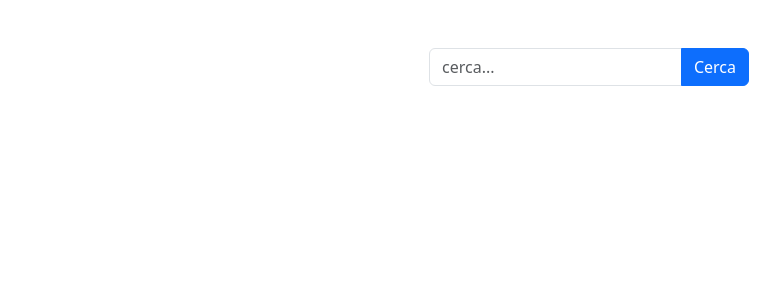
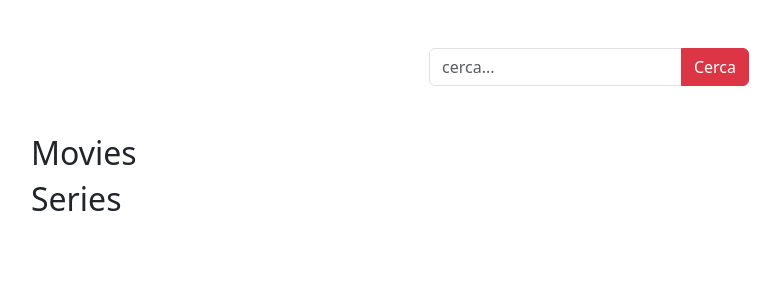
Before and after one commit to GuglielmoBini/vite-boolfix, a Vue app: page / in a window 1280 px wide. Shown: the top 300 px of the page, without its empty margins (51-831 px from the left). Built offline with nearby package versions, Linux system fonts and the light colour scheme.

Commit message:
corrections, added search for series and flags for language

```diff
--- a/src/App.vue
+++ b/src/App.vue
@@ -1,24 +1,37 @@
 <script>
 import axios from 'axios';
 import { store } from './data/store';
-import { baseUri, apiKey } from './data';
+import { baseUri, apiKey, language } from './data';
 import AppHeader from './components/AppHeader.vue';
 import AppMain from './components/AppMain.vue';
 export default {
   name: 'Boolfix',
   data() {
-    return { store }
+    return { store, searchWord: '' }
+  },
+  computed: {
+    config() {
+      return {
+        params: {
+          language: language,
+          api_key: apiKey,
+          query: this.searchWord
+        }
+      }
+    }
   },
   methods: {
-    fetchMovies(query) {
-      axios.get(`${baseUri}/search/movie?api_key=${apiKey}&query=${query}`)
-        .then(res => {
-          const movies = res.data.results
-          store.movies = movies.map(movie => {
-            const { id, title, original_title, original_language, vote_average, overview, poster_path } = movie;
-            return { id, title, original_title, original_language, vote_average, overview, poster_path }
-          })
-        })
+    updateTitleFilter(term) {
+      this.searchWord = term
+    },
+    searchTitles() {
+      this.fetchApi('search/movie', 'movies')
+      this.fetchApi('search/tv', 'series')
+    },
+    fetchApi(endpoint, collection) {
+      axios.get(`${baseUri}/${endpoint}`, this.config)
+        .then(res => { store[collection] = res.data.results })
+        .catch(err => { console.error(err) })
     }
   },
   components: { AppHeader, AppMain }
@@ -26,7 +39,7 @@ export default {
 </script>
 
 <template>
-  <app-header @searched-term="fetchMovies"></app-header>
+  <app-header @searched-term="updateTitleFilter" @form-submitted="searchTitles"></app-header>
   <app-main></app-main>
 </template>
 
--- a/src/components/AppHeader.vue
+++ b/src/components/AppHeader.vue
@@ -3,13 +3,14 @@ import SearchBar from './SearchBar.vue';
 export default {
     name: 'AppHeader',
     components: { SearchBar },
-    emits: ['searched-term']
+    emits: ['searched-term', 'form-submitted']
 }
 </script>
 
 <template>
     <header class="d-flex justify-content-center">
-        <search-bar @search="$emit('searched-term', $event)"></search-bar>
+        <search-bar @term-change="$emit('searched-term', $event)"
+            @form-submit="$emit('form-submitted', $event)"></search-bar>
     </header>
 </template>
 
--- a/src/components/AppMain.vue
+++ b/src/components/AppMain.vue
@@ -1,22 +1,25 @@
 <script>
 import { store } from '../data/store';
+import titlesCard from './titles/titlesCard.vue';
 export default {
     name: 'AppMain',
     data() {
         return { store }
-    }
+    },
+    components: { titlesCard }
 }
 </script>
 
 <template>
-    <main class="container d-flex flex-column align-items-center">
-        <ul class="my-5 w-50" v-for="movie in store.movies" :key="movie.id">
-            <li>Titolo: {{ movie.title }}</li>
-            <li>Titolo originale: {{ movie.original_title }}</li>
-            <li>Lingua: {{ movie.original_language }}</li>
-            <li>Voto: {{ movie.vote_average }}</li>
-            <li>Trama: {{ movie.overview }}</li>
-        </ul>
+    <main class="container">
+        <section>
+            <h2>Movies</h2>
+            <titles-card v-for="movie in store.movies" :key="movie.id" :item="movie"></titles-card>
+        </section>
+        <section>
+            <h2>Series</h2>
+            <titles-card v-for="serie in store.series" :key="serie.id" :item="serie"></titles-card>
+        </section>
     </main>
 </template>
 
--- a/src/components/SearchBar.vue
+++ b/src/components/SearchBar.vue
@@ -3,19 +3,19 @@ export default {
     name: 'SearchBar',
     data() {
         return {
-            searchTerm: ''
+            term: ''
         }
     },
-    emits: ['search']
+    emits: ['term-change', 'form-submit']
 }
 </script>
 
 <template>
-    <div class="input-group w-25 my-5">
-        <input class="form-control" type="text" placeholder="cerca..." v-model.trim="searchTerm"
-            @keyup.enter="$emit('search', searchTerm)">
-        <button class="btn btn-primary" type="button" @click="$emit('search', searchTerm)">Cerca</button>
-    </div>
+    <form class="input-group w-25 my-5" @submit.prevent="$emit('form-submit')">
+        <input class="form-control" type="text" placeholder="cerca..." v-model.trim="term"
+            @keyup="$emit('term-change', term)">
+        <button class="btn btn-danger" type="submit">Cerca</button>
+    </form>
 </template>
 
 <style lang="scss" scoped>
--- /dev/null
+++ b/src/components/titles/titlesCard.vue
@@ -0,0 +1,38 @@
+<script>
+export default {
+    name: 'titlesCard',
+    props: {
+        item: Object
+    },
+    computed: {
+        hasFlag() {
+            const flags = ['it', 'en'];
+            return flags.includes(this.item.original_language)
+        },
+        flagSrc() {
+            const url = new URL(`../../assets/img/${this.item.original_language}.png`, import.meta.url);
+            return url.href;
+        }
+    }
+}
+</script>
+
+<template>
+    <ul class="my-5 w-50">
+        <li>Titolo: {{ item.title || item.name }}</li>
+        <li>Titolo originale: {{ item.original_title || item.original_name }}</li>
+        <li>
+            <span>Lingua: </span>
+            <img v-if="hasFlag" :src="flagSrc" :alt="item.original_language">
+            <span v-else>{{ item.original_language }}</span>
+        </li>
+        <li>Voto: {{ item.vote_average }}</li>
+        <li>Trama: {{ item.overview }}</li>
+    </ul>
+</template>
+
+<style lang="scss" scoped>
+li>img {
+    max-width: 50px;
+}
+</style>
--- a/src/data/index.js
+++ b/src/data/index.js
@@ -1,4 +1,5 @@
-const baseUri = "https://api.themoviedb.org/3/";
+const baseUri = "https://api.themoviedb.org/3";
 const apiKey = "3d0dadb6d8994665a4657bfc98d67b3d";
+const language = "it-IT";
 
-export { baseUri, apiKey };
+export { baseUri, apiKey, language };
```
